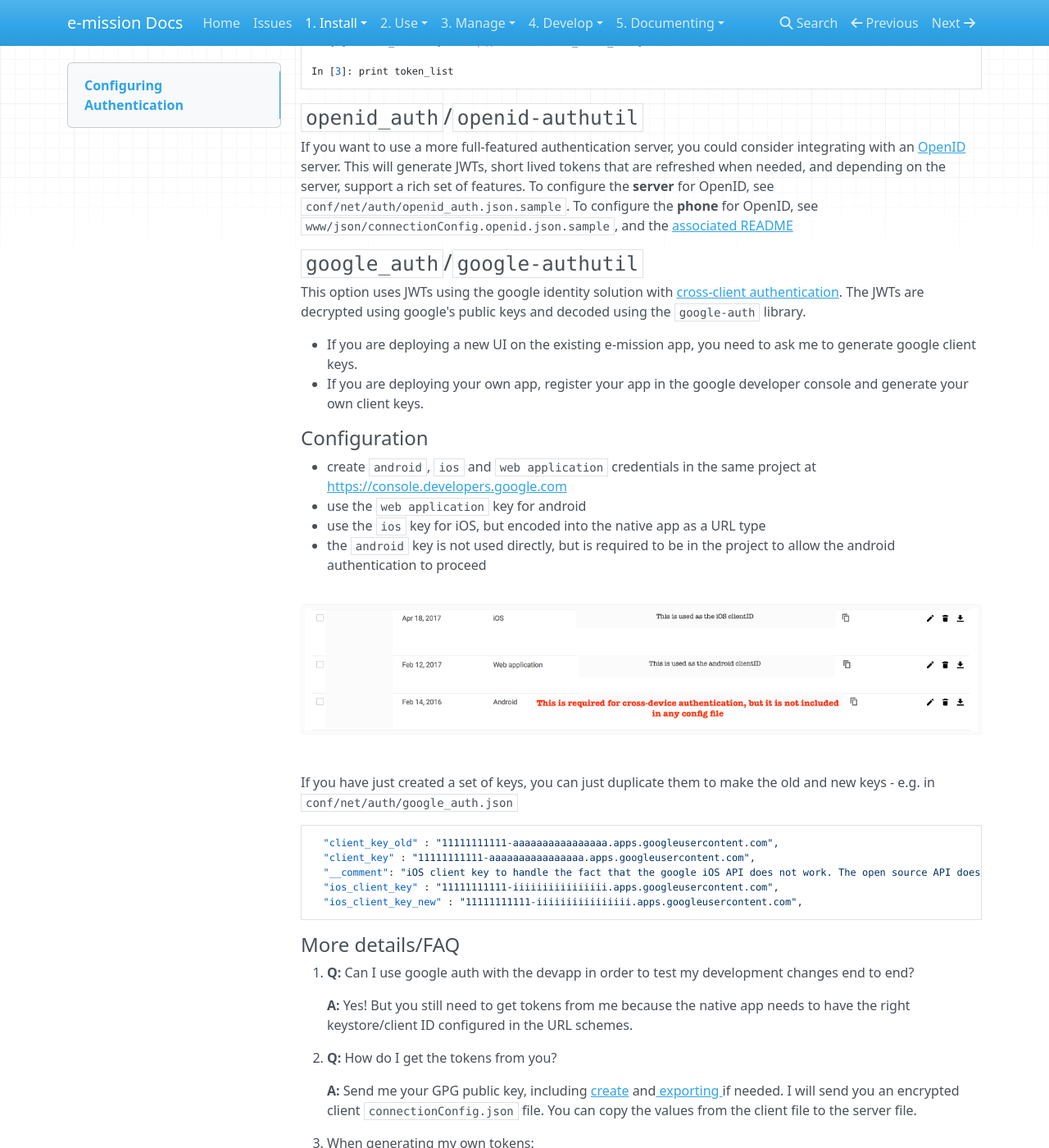
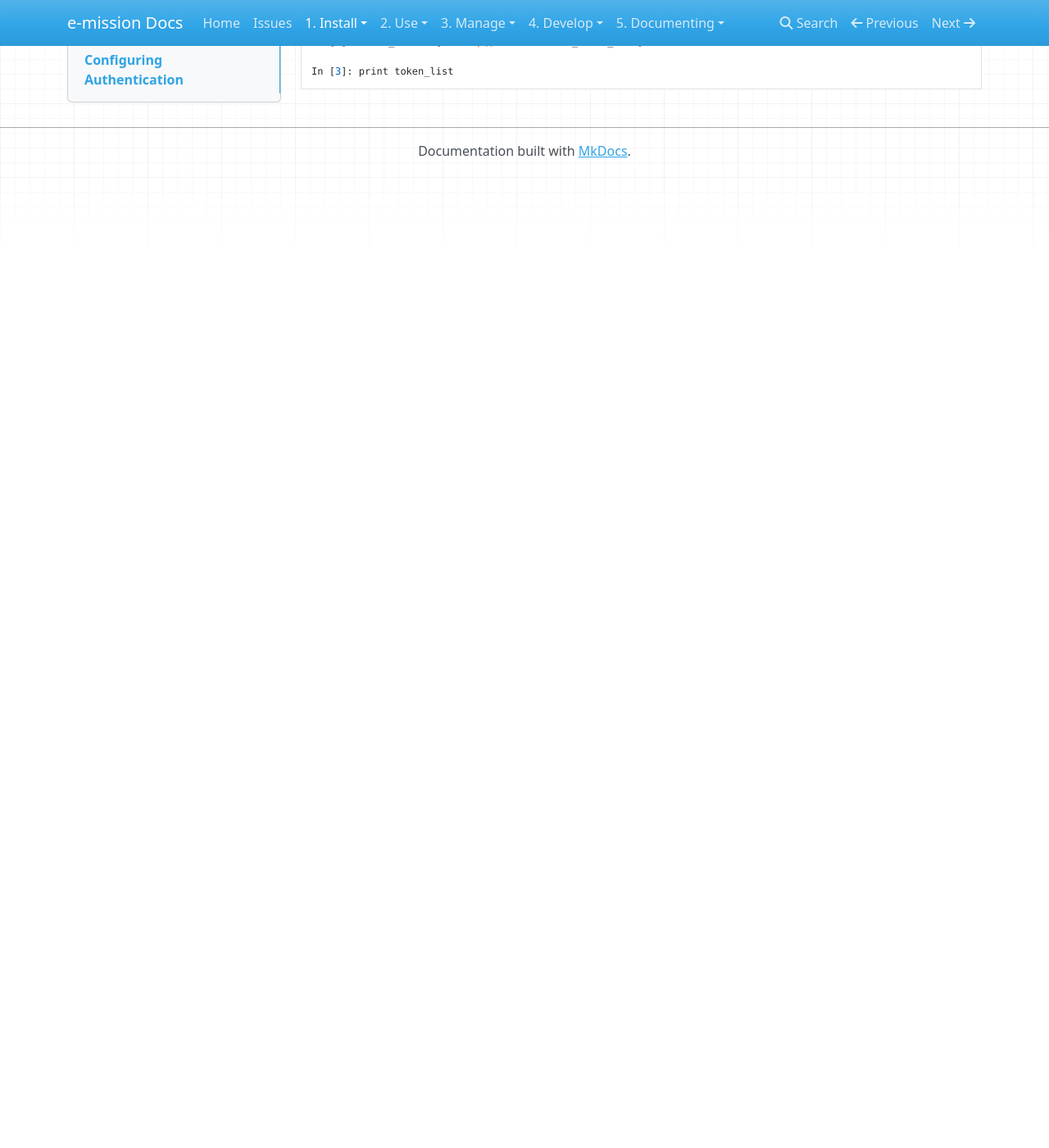
Before and after one commit to e-mission/e-mission-docs, an MkDocs documentation site: the page built from docs/install/configuring_authentication.md, in a window 1280 px wide and 1400 px high, scrolled down 2293 px. Shown: the whole window at 82% size. Built offline with MkDocs 1.6.1, drawn with Linux system fonts in a browser that asks for light colours; nearby versions of some CDN libraries; after the commit the page ends 2505 px from its top, so only the background shows below that; some of the changed text lies outside the part shown.

Commit message:
Remove unused auth methods

````diff
--- a/docs/install/configuring_authentication.md
+++ b/docs/install/configuring_authentication.md
@@ -92,67 +92,3 @@ In [2]: token_list = [t.strip() for t in raw_token_list]
 
 In [3]: print token_list
 ```
-
-### `openid_auth`/`openid-authutil` ###
-
-If you want to use a more full-featured authentication server, you could consider integrating with an [OpenID]() server. This will generate JWTs, short lived tokens that are refreshed when needed, and depending on the server, support a rich set of features. To configure the **server** for OpenID, see `conf/net/auth/openid_auth.json.sample`. To configure the **phone** for OpenID, see `www/json/connectionConfig.openid.json.sample`, and the [associated README](https://github.com/e-mission/cordova-jwt-auth/blob/master/README.openid.md)
-
-### `google_auth`/`google-authutil` ###
-
-This option uses JWTs using the google identity solution with [cross-client authentication](https://developers.google.com/identity/protocols/CrossClientAuth#accessTokens). The JWTs are decrypted using google's public keys and decoded using the `google-auth` library.
-
-- If you are deploying a new UI on the existing e-mission app, you need to ask me to generate google client keys.
-- If you are deploying your own app, register your app in the google developer console and generate your own client keys.
-
-#### Configuration ####
-
-- create `android`, `ios` and `web application` credentials in the same project at https://console.developers.google.com
-- use the `web application` key for android
-- use the `ios` key for iOS, but encoded into the native app as a URL type
-- the `android` key is not used directly, but is required to be in the project to allow the android authentication to proceed
-
-![Google Auth Screenshot](../assets/e-mission-both/google_auth_screenshot.png)
-
-If you have just created a set of keys, you can just duplicate them to make the old and new keys - e.g. in `conf/net/auth/google_auth.json`
-
-
-
-```
-  "client_key_old" : "11111111111-aaaaaaaaaaaaaaaa.apps.googleusercontent.com",
-  "client_key" : "11111111111-aaaaaaaaaaaaaaaa.apps.googleusercontent.com",
-  "__comment": "iOS client key to handle the fact that the google iOS API does not work. The open source API does not take the webclient app, so we have the iOS client ID here.",
-  "ios_client_key" : "11111111111-iiiiiiiiiiiiiiii.apps.googleusercontent.com",
-  "ios_client_key_new" : "11111111111-iiiiiiiiiiiiiiii.apps.googleusercontent.com",
-```
-
-#### More details/FAQ ####
-
-
-  1. **Q:** Can I use google auth with the devapp in order to test my development changes end to end?
-
-    **A:** Yes! But you still need to get tokens from me because the native app needs to have the right keystore/client ID configured in the URL schemes.
-
-  2. **Q:** How do I get the tokens from you?
-
-     **A:** Send me your GPG public key, including [create](https://www.gnupg.org/gph/en/manual/c14.html) and[ exporting ](https://www.gnupg.org/gph/en/manual/x56.html)if needed. I will send you an encrypted client `connectionConfig.json` file. You can copy the values from the client file to the server file.
-
-  3. When generating my own tokens:
-     1.  **Q:** For android, do we use `webapp` or `android` as application type?
-
-          **A:** `Web application`. You need to use the same web application clientID in both the client json and the server json. And unless you are planning to roll your own native app, you need to get the keys from me. Otherwise, the keystore that is configured for the project will be incorrect, and the auth won't work.
-
-      1.  **Q:** How do I configure the `webapp`? Do I have to add a redirect URL?
-
-          **A:** See screenshots below. You do not need to add any restrictions since we are not really using a browser for authentication. We are using cross-client authentication using native code in a mobile app.
-
-          | Selection | Configuration | Success |
-          | --------  | ------------- | --------|
-          | ![Selection](../assets/e-mission-both/google_auth_client_id_selection.png) | ![Configuration](../assets/e-mission-both/google_auth_client_id_creation_screen.png) | ![Success](../assets/e-mission-both/google_auth_client_id_success.png) |
-
-      2.  **Q:** For ios, do we use `webapp` or `ios`  as application type?
-
-          **A:** `iOS`. Again, you need to use the same ID in both the client json and the server json. And unless you are planning to roll your own native app, you need to get the keys from me. Otherwise, the URL scheme(s) that are configured for in the app will be incorrect, and the auth won't work.
-
-      3. **Q:** By “client_key”, do you mean `clientID` or `clientSecret`?
-
-          **A:** `clientID`
````
Also changed, not shown: docs/assets/e-mission-both/google_auth_client_id_creation_screen.png (deleted), docs/assets/e-mission-both/google_auth_client_id_selection.png (deleted), docs/assets/e-mission-both/google_auth_client_id_success.png (deleted), docs/assets/e-mission-both/google_auth_screenshot.png (deleted).
